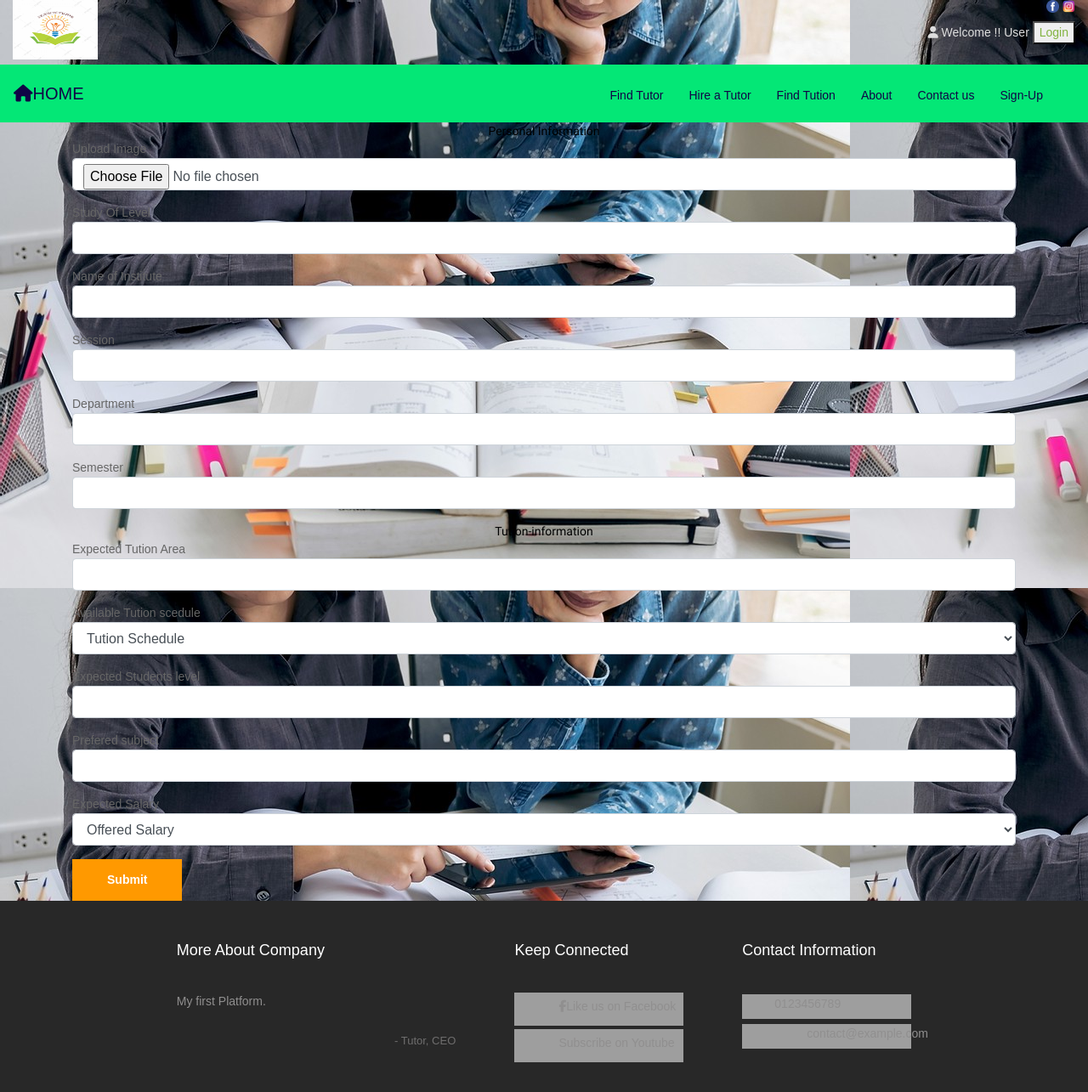
After one commit to afrozasultana19/Search-tutor, a PHP site: page /profile.php in a window 1280 px wide. The commit adds this page. Shown: the whole page at 85% size. Run offline with PHP 8.4, Linux system fonts and the light colour scheme; some libraries are stand-ins or nearby versions; grey boxes are pictures that could not be loaded.

Commit message:
login.php,logout.php,profile.php add new file
add new file

```diff
--- /dev/null
+++ b/profile.php
@@ -0,0 +1,106 @@
+<?php include("includes/header.php");?>
+<!DOCTYPE html>
+<html>
+<head>
+	<title>Profile</title>
+	 <meta charset="utf-8">
+  <meta name="viewport" content="width=device-width, initial-scale=1">
+  <link rel="stylesheet" href="css/bootstrap.min.css">
+  <link rel="stylesheet" type="text/css" href="fonts/font-awesome-4.7.0/css/font-awesome.min.css">
+  <link rel="stylesheet" type="text/css" href="fonts/iconic/css/material-design-iconic-font.min.css">
+   <link rel="stylesheet" href="css/main.css">
+   <link rel="stylesheet" href="css/footer.css">
+   <link rel="stylesheet" href="css/style.css">
+   <link rel="stylesheet" href="css/th.css">
+</head>
+<body>
+		<div class="container">
+			<form action="" method="POST" enctype="multipart/form-data">
+				<div>
+					<h1 class="text-center">Personal Information</h1>
+                     <div class="form-group" >
+		      <label for="image">Upload Image</label>
+		      <input type="file" class="form-control" id="image" name="image" >
+		             </div>
+		              <div class="form-group" >
+		      <label for="area">Study Of Level</label>
+		      <input type="text" class="form-control" id="study-level" name="study-level" >
+		    </div>
+		    <div class="form-group" >
+		      <label for="area">Name of Institute</label>
+		      <input type="text" class="form-control" id="institute" name="institute" >
+		    </div>
+		     <div class="form-group" >
+		      <label for="area">Session</label>
+		      <input type="text" class="form-control" id="session" name="session" >
+		    </div>
+		     <div class="form-group" >
+		      <label for="area">Department</label>
+		      <input type="text" class="form-control" id="dept" name="dept" >
+		    </div>
+		    <div class="form-group" >
+		      <label for="area">Semester</label>
+		      <input type="text" class="form-control" id="semester" name="semester" >
+		    </div>
+				</div>
+				<div >
+				<h3 class="text-center">Tution-information</h3>
+          <div class="form-group" >
+		      <label for="area">Expected Tution Area</label>
+		      <input type="text" class="form-control" id="area" name="area" >
+		    </div>
+		    <div class="form-group" >
+		      <label for="scedule">Available Tution scedule</label>
+		      <select class="form-control" name="schedule">
+        <option value="" selected="selected">
+          Tution Schedule        </option>
+       <option value="Morning">Morning</option>
+        <option value="Afternoon">Afternoon</option>
+        <option value="Evening">Evening</option>
+        <option value="Night">Night</option>
+		<option value="Morning/Evening">Morning/Evening</option>
+		<option value="Morning/Afternoon">Morning/Afternoon</option>
+		<option value="Morning/Night">Morning/Night</option>
+		<option value="Afternoon/Evening">Afternoon/Evening</option>
+		<option value="Afternoon/Night">Afternoon/Night</option>
+		<option value="Evening/Night">Evening/Night</option>
+		<option value="Flexible/Negotiable">Flexible/Negotiable</option>
+      </select>
+		    </div>
+		    <div class="form-group" >
+		      <label for="image">Expected Students level</label>
+		      <input type="text" class="form-control" id="student-level" name="level" >
+		    </div>
+		    <div class="form-group" >
+		      <label for="image">Prefered subject</label>
+		      <input type="text" class="form-control" id="subject" name="subject" >
+		    </div>
+		      <div class="form-group" >
+		      <label for="image">Expected Salary</label>
+<select class="form-control" name="t_fee">
+        <option value="" selected="selected">
+          Offered Salary        </option>
+        <option value="1000 - 2000">Tk-1000 - 2000</option>
+        <option value="2000 - 3000">Tk-2000 - 3000</option>
+        <option value="3000 - 4000">Tk-3000 - 4000</option>
+        <option value="4000 - 5000">Tk-4000 - 5000</option>
+		<option value="5000 - 6000">Tk-5000 - 6000</option>
+		<option value="6000 - 7000">Tk-6000 - 7000</option>
+		<option value="7000 - 8000">Tk-7000 - 8000</option>
+		<option value="8000 - 9000">Tk-8000 - 9000</option>
+		<option value="9000 - 10000">Tk-9000 - 10000</option>
+		<option value="10000 - 11000">Tk-10000(+)</option>
+		<option value="Negotiable">Negotiable</option>
+      </select>		    </div>
+             </div>
+		  <button type="submit" name="insert" id="insert" value="insert" class="btn btn-primary" >submit</button>
+		</form>
+
+		</div>
+
+<script src="https://code.jquery.com/jquery-3.4.1.slim.min.js" integrity="sha384-J6qa4849blE2+poT4WnyKhv5vZF5SrPo0iEjwBvKU7imGFAV0wwj1yYfoRSJoZ+n" crossorigin="anonymous"></script>
+<script src="https://cdn.jsdelivr.net/npm/popper.js@1.16.0/dist/umd/popper.min.js" integrity="sha384-Q6E9RHvbIyZFJoft+2mJbHaEWldlvI9IOYy5n3zV9zzTtmI3UksdQRVvoxMfooAo" crossorigin="anonymous"></script>
+<script src="https://stackpath.bootstrapcdn.com/bootstrap/4.4.1/js/bootstrap.min.js" integrity="sha384-wfSDF2E50Y2D1uUdj0O3uMBJnjuUD4Ih7YwaYd1iqfktj0Uod8GCExl3Og8ifwB6" crossorigin="anonymous"></script>
+</body>
+</html>
+<?php include("includes/footer.php");?>
```
Also changed, not shown: login.php (+7 -3 lines), logout.php (added, +13 -0 lines).
